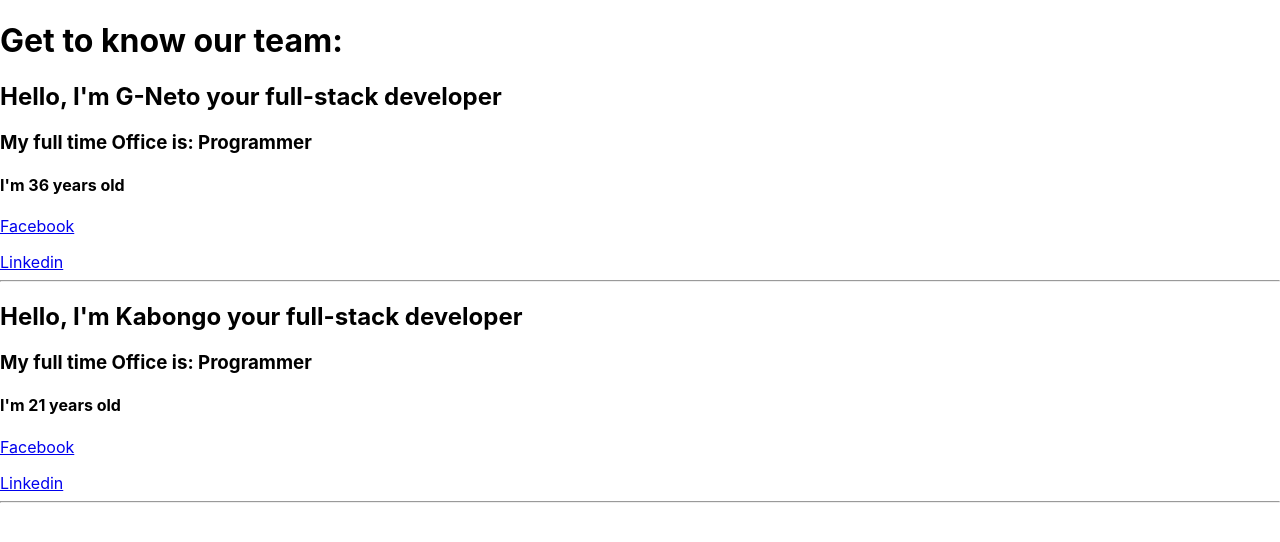
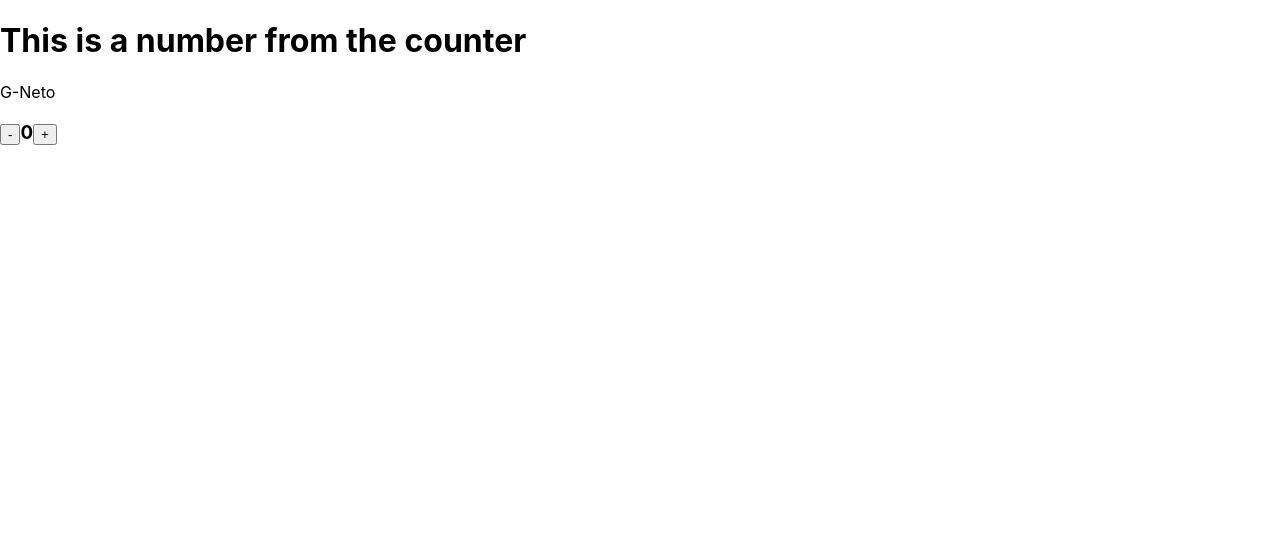
Before and after one commit to GlaudistonNeto/react.js_practice, a React (Create React App) app: page / in a window 1280 px wide. Shown: the top 542 px of the page. Built offline with nearby package versions, Linux system fonts and the light colour scheme.

Commit message:
practicing state

```diff
--- a/src/App.js
+++ b/src/App.js
@@ -1,50 +1,49 @@
-import React from 'react';
+import React, { Component } from 'react';
 
-class Team extends React.Component {
+class App extends Component {
+  constructor(props) {
+    super(props);
+    this.state = {
+      name: 'G-Neto',
+      counter: 0,
+    };
+
+    this.increase = this.increase.bind(this);
+    this.decrease = this.decrease.bind(this);
+  };
+
+  increase() {
+    let state = this.state;
+    state.counter++;
+    state.name = 'jaunzinho';
+    this.setState(state);
+  }
+
+  decrease() {
+    let state = this.state;
+    if (state.counter === 0) {
+      alert("You can't keep decreasing anymore, sorry...")
+      return;
+    } else {
+      state.counter--;
+      state.name = 'zezim';
+      this.setState(state);
+    }
+  }
+
   render() {
     return (
       <div>
-        <About
-          name={this.props.name}
-          office={this.props.office}
-          age={this.props.age}
-        />
-        <hr />
+      <h1>This is a number from the counter</h1>
+        {this.state.name}
+        <h3>
+          <button onClick={this.decrease}>-</button>
+            {this.state.counter}
+          <button onClick={this.increase}>+</button>
+        </h3>
       </div>
     );
   }
 }
 
-class About extends React.Component {
-  render() {
-    return (
-      <div>
-        <h2>Hello, I'm {this.props.name} your full-stack developer</h2>
-        <h3>My full time Office is: {this.props.office}</h3>
-        <h4>I'm {this.props.age} years old</h4>
-        <Social />
-      </div>
-    );
-  }
-}
-
-const Social = () => {
-  return (
-    <div>
-      <p><a href="http://facebook.com">Facebook</a></p>
-      <a href="http://linkedin.com">Linkedin</a>
-    </div>
-  );
-}
-
-function App() {
-  return (
-    <div>
-      <h1>Get to know our team:</h1>
-      <Team name="G-Neto" office ="Programmer" age="36" />
-      <Team name="Kabongo" office ="Programmer" age="21" />
-    </div>
-  );
-};
-
 export default App;
```
